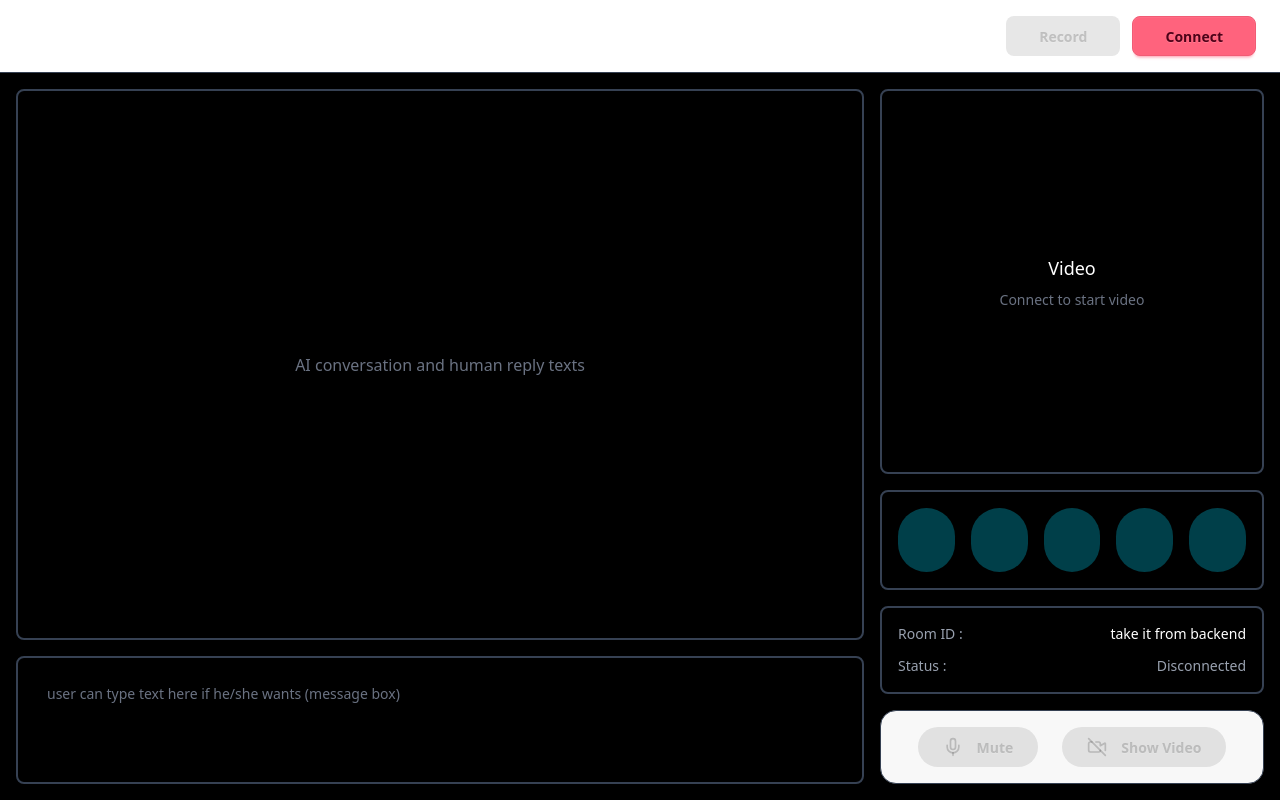
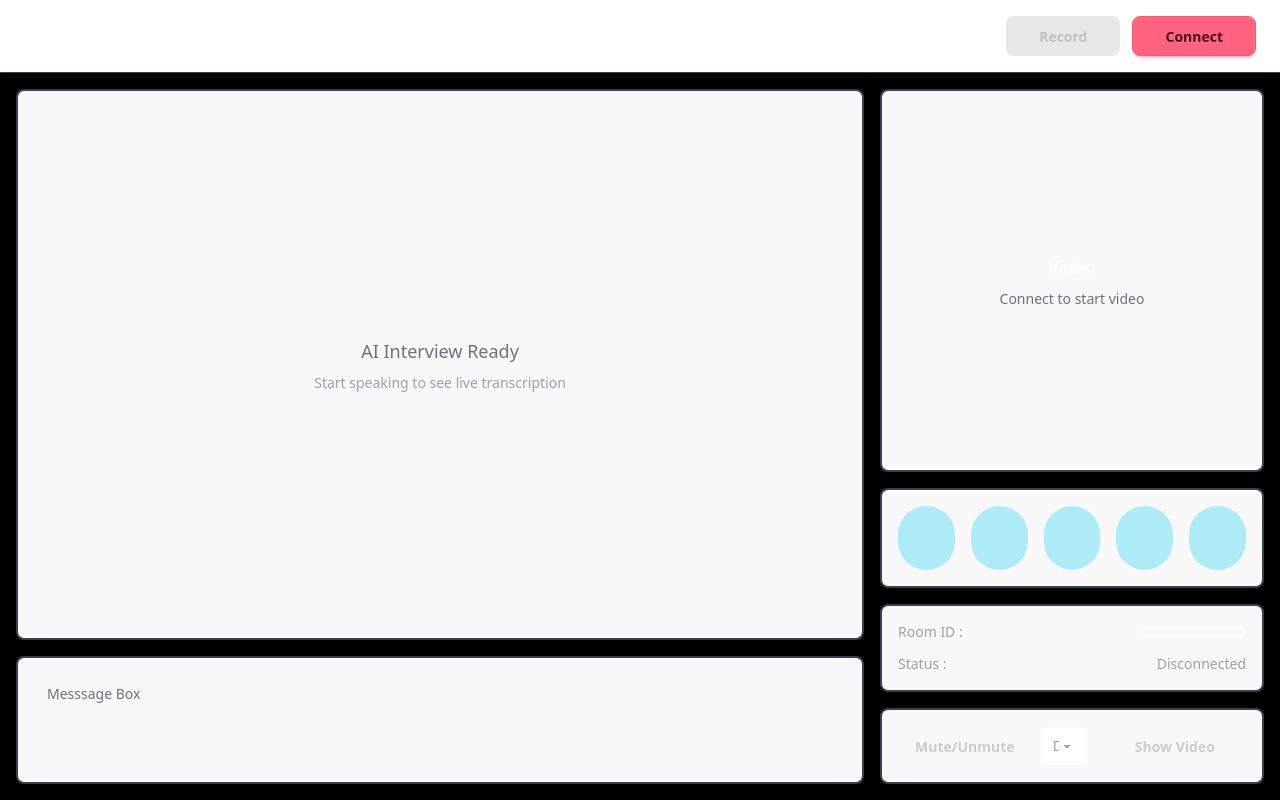
Before and after one commit to TheSushantKumbhar/get_me_hired, a React (Vite) app in the folder frontend/: page /interview in a window 1280 px wide. Built offline with nearby package versions, Linux system fonts and the light colour scheme.

Commit message:
chat functionality added

```diff
--- a/frontend/src/components/InterviewRoom/ControlButtons.jsx
+++ b/frontend/src/components/InterviewRoom/ControlButtons.jsx
@@ -1,35 +1,64 @@
-import React from 'react';
-import { Mic, MicOff, Video, VideoOff } from 'lucide-react';
+// ControlButtons.jsx
+import React, { useEffect, useState } from 'react';
 
-const ControlButtons = ({ isMuted, isVideoOn, onMuteToggle, onVideoToggle, disabled }) => {
+const ControlButtons = ({
+  isMuted,
+  isVideoOn,
+  onMuteToggle,
+  onVideoToggle,
+  disabled,
+  onMicChange,    // callback to switch mics
+  currentMicId,   // selected deviceId
+}) => {
+  const [mics, setMics] = useState([]);
+
+  useEffect(() => {
+    navigator.mediaDevices.enumerateDevices()
+      .then(devices => {
+        const audioInputs = devices.filter(d => d.kind === 'audioinput');
+        setMics(audioInputs);
+      })
+      .catch(console.error);
+  }, []);
+
   return (
-    <div className="border border-gray-700 rounded-2xl bg-base-200 p-4 shadow-md">
-      <div className="flex justify-center gap-6">
+    <div className="border-2 border-gray-700 rounded-lg bg-base-200 p-4">
+      <div className="flex justify-center gap-4">
+        {/* Mute + mic selector */}
+        <div className="flex items-center gap-2 flex-1">
+          <button
+            onClick={onMuteToggle}
+            disabled={disabled}
+            className={`btn rounded-lg ${
+              isMuted ? 'btn-error' : 'btn-ghost'
+            }`}
+          >
+            {isMuted ? 'Unmute' : 'Mute/Unmute'}
+          </button>
 
-        {/* Mute / Unmute Button */}
-        <button
-          onClick={onMuteToggle}
-          disabled={disabled}
-          className={`btn ${
-            isMuted ? 'btn-error' : 'btn-success'
-          } rounded-full px-6`}
-        >
-          {isMuted ? <MicOff className="w-5 h-5" /> : <Mic className="w-5 h-5" />}
-          <span className="ml-2">{isMuted ? 'Unmute' : 'Mute'}</span>
-        </button>
+          <select
+            value={currentMicId || ''}
+            onChange={e => onMicChange(e.target.value)}
+            disabled={disabled}
+            className="select select-bordered bg-base-100 text-sm"
+          >
+            <option value="">Default mic</option>
+            {mics.map(mic => (
+              <option key={mic.deviceId} value={mic.deviceId}>
+                {mic.label || `Mic ${mic.deviceId}`}
+              </option>
+            ))}
+          </select>
+        </div>
 
-        {/* Video On / Off Button */}
+        {/* Video toggle */}
         <button
           onClick={onVideoToggle}
           disabled={disabled}
-          className={`btn ${
-            isVideoOn ? 'btn-primary' : 'btn-neutral'
-          } rounded-full px-6`}
+          className="btn btn-ghost flex-1 rounded-lg"
         >
-          {isVideoOn ? <Video className="w-5 h-5" /> : <VideoOff className="w-5 h-5" />}
-          <span className="ml-2">{isVideoOn ? 'Hide Video' : 'Show Video'}</span>
+          {isVideoOn ? 'Hide Video' : 'Show Video'}
         </button>
-
       </div>
     </div>
   );
--- a/frontend/src/components/InterviewRoom/InfoPanel.jsx
+++ b/frontend/src/components/InterviewRoom/InfoPanel.jsx
@@ -2,10 +2,10 @@ import React from 'react';
 
 const InfoPanel = ({ roomId, status }) => {
   return (
-    <div className="border-2 border-gray-700 rounded-lg bg-black p-4 space-y-3">
+    <div className="border-2 border-gray-700 rounded-lg bg-base-200 p-4 space-y-3">
       <div className="flex justify-between text-sm">
         <span className="text-gray-400">Room ID :</span>
-        <span className="text-white">{roomId || 'take it from backend'}</span>
+        <span className="text-white">{roomId || '0000000000000'}</span>
       </div>
       <div className="flex justify-between text-sm">
         <span className="text-gray-400">Status :</span>
--- a/frontend/src/components/InterviewRoom/MessageBox.jsx
+++ b/frontend/src/components/InterviewRoom/MessageBox.jsx
@@ -18,13 +18,13 @@ const MessageBox = ({ onSendMessage, disabled }) => {
   };
 
   return (
-    <div className="h-32 border-2 border-gray-700 rounded-lg bg-black p-4">
+    <div className="h-32 border-2 border-gray-700 rounded-lg bg-base-200 p-4">
       <textarea
         value={message}
         onChange={(e) => setMessage(e.target.value)}
         onKeyPress={handleKeyPress}
         disabled={disabled}
-        placeholder="user can type text here if he/she wants (message box)"
+        placeholder="Messsage Box"
         className="textarea textarea-ghost w-full h-full resize-none text-white placeholder-gray-500 bg-transparent focus:outline-none"
       />
     </div>
--- a/frontend/src/components/InterviewRoom/ParticipantIndicators.jsx
+++ b/frontend/src/components/InterviewRoom/ParticipantIndicators.jsx
@@ -2,7 +2,7 @@ import React from 'react';
 
 const ParticipantIndicators = ({ participants }) => {
   return (
-    <div className="border-2 border-gray-700 rounded-lg bg-black p-4">
+    <div className="border-2 border-gray-700 rounded-lg bg-base-200 p-4">
       <div className="flex justify-center gap-4">
         {participants.map((participant) => (
           <div
--- a/frontend/src/components/InterviewRoom/TranscriptPanel.jsx
+++ b/frontend/src/components/InterviewRoom/TranscriptPanel.jsx
@@ -1,32 +1,111 @@
-import React, { useRef, useEffect } from 'react';
+import React, { useRef, useEffect, useState } from 'react';
 
-const TranscriptPanel = ({ transcript }) => {
+// Enhanced hook for real-time streaming text (subtitle-like)
+const useStreamingText = (text, isStreaming = false, speed = 20) => {
+  const [displayedText, setDisplayedText] = useState('');
+  const [isActive, setIsActive] = useState(false);
+
+  useEffect(() => {
+    if (!text) {
+      setDisplayedText('');
+      setIsActive(false);
+      return;
+    }
+
+    // If it's a streaming message (interim), show character by character
+    if (isStreaming) {
+      setIsActive(true);
+      let index = 0;
+      setDisplayedText('');
+
+      const timer = setInterval(() => {
+        if (index < text.length) {
+          setDisplayedText(text.slice(0, index + 1));
+          index++;
+        } else {
+          setIsActive(false);
+          clearInterval(timer);
+        }
+      }, speed);
+
+      return () => clearInterval(timer);
+    } else {
+      // For final messages, show immediately
+      setDisplayedText(text);
+      setIsActive(false);
+    }
+  }, [text, isStreaming, speed]);
+
+  return { displayedText, isActive };
+};
+
+// Message component with streaming effect
+const MessageBubble = ({ msg, isLatestStreaming = false }) => {
+  const { displayedText, isActive } = useStreamingText(
+    msg.text,
+    isLatestStreaming && !msg.isFinal,
+    msg.speaker === 'Agent' ? 15 : 25
+  );
+
+  return (
+    <div className={`flex ${msg.speaker === 'You' ? 'justify-end' : 'justify-start'} mb-4`}>
+      <div className={`max-w-[80%] ${
+        msg.speaker === 'You' ? 'bg-black' : 'bg-black'
+      } rounded-2xl px-4 py-3 relative`}>
+        <p className={`font-medium text-xs mb-1 ${
+          msg.speaker === 'You' ? 'text-blue-200' : 'text-green-200'
+        }`}>
+          {msg.speaker} • {msg.timestamp}
+          {isActive && msg.speaker === 'Agent' && (
+            <span className="ml-2 text-xs text-green-300">● LIVE</span>
+          )}
+        </p>
+        <p className="text-white text-sm leading-relaxed">
+          {displayedText}
+          {isActive && (
+            <span className="animate-pulse ml-1 text-gray-300 font-bold">|</span>
+          )}
+        </p>
+      </div>
+    </div>
+  );
+};
+
+const TranscriptPanel = ({ transcript, isAgentSpeaking = false }) => {
   const transcriptEndRef = useRef(null);
 
   useEffect(() => {
     transcriptEndRef.current?.scrollIntoView({ behavior: 'smooth' });
   }, [transcript]);
 
+  // Filter out system messages - only show Agent and You
+  const filteredTranscript = transcript.filter(
+    msg => msg.speaker === 'You' || msg.speaker === 'Agent'
+  );
+
   return (
-    <div className="flex-1 border-2 border-gray-700 rounded-lg bg-black p-4 overflow-y-auto">
-      {transcript.length === 0 ? (
+    <div className="flex-1 border-2 border-gray-700 rounded-lg bg-base-200 p-4 overflow-y-auto">
+      {filteredTranscript.length === 0 ? (
         <div className="h-full flex items-center justify-center">
-          <p className="text-gray-500 text-center">AI conversation and human reply texts</p>
+          <div className="text-center">
+            <p className="text-gray-500 text-lg mb-2">AI Interview Ready</p>
+            <p className="text-gray-400 text-sm">Start speaking to see live transcription</p>
+          </div>
         </div>
       ) : (
-        <div className="space-y-4">
-          {transcript.map((msg, idx) => (
-            <div key={idx} className="text-sm">
-              <p className={`font-medium mb-1 ${
-                msg.speaker === 'You' ? 'text-blue-400' :
-                msg.speaker === 'Agent' ? 'text-green-400' :
-                'text-cyan-400'
-              }`}>
-                {msg.speaker} <span className="text-gray-500 text-xs">{msg.timestamp}</span>
-              </p>
-              <p className="text-gray-300">{msg.text}</p>
-            </div>
-          ))}
+        <div className="space-y-2">
+          {filteredTranscript.map((msg, idx) => {
+            const isLatest = idx === filteredTranscript.length - 1;
+            const isLatestAgent = isLatest && msg.speaker === 'Agent';
+
+            return (
+              <MessageBubble
+                key={`${msg.speaker}-${idx}-${msg.timestamp}-${msg.segmentId || ''}`}
+                msg={msg}
+                isLatestStreaming={isLatestAgent && isAgentSpeaking}
+              />
+            );
+          })}
           <div ref={transcriptEndRef} />
         </div>
       )}
--- a/frontend/src/components/InterviewRoom/VideoPanel.jsx
+++ b/frontend/src/components/InterviewRoom/VideoPanel.jsx
@@ -1,21 +1,26 @@
 import React from 'react';
 
-const VideoPanel = ({ isConnected, videoRef }) => {
+const VideoPanel = ({ isConnected, videoRef, hasVideo }) => {
   return (
-    <div className="flex-1 border-2 border-gray-700 rounded-lg bg-black flex items-center justify-center relative overflow-hidden">
+    <div className="flex-1 border-2 border-gray-700 rounded-lg bg-base-200 flex items-center justify-center relative overflow-hidden">
       <video
         ref={videoRef}
         autoPlay
         playsInline
-        className="w-full h-full object-cover"
-        style={{ display: 'none' }}
+        muted
+        className={`w-full h-full object-cover ${hasVideo ? 'block' : 'hidden'}`}
       />
-      <div className="text-center text-white">
-        <p className="text-lg">Video</p>
-        {!isConnected && (
-          <p className="text-sm text-gray-500 mt-2">Connect to start video</p>
-        )}
-      </div>
+      {!hasVideo && (
+        <div className="text-center text-white absolute">
+          <p className="text-lg">Video</p>
+          {!isConnected && (
+            <p className="text-sm text-gray-500 mt-2">Connect to start video</p>
+          )}
+          {isConnected && (
+            <p className="text-sm text-gray-500 mt-2">Waiting for video stream...</p>
+          )}
+        </div>
+      )}
     </div>
   );
 };
--- a/frontend/src/pages/InterviewRoom.jsx
+++ b/frontend/src/pages/InterviewRoom.jsx
@@ -15,7 +15,10 @@ const InterviewRoom = () => {
   const [transcript, setTranscript] = useState([]);
   const [roomId, setRoomId] = useState('');
   const [status, setStatus] = useState('Disconnected');
-  const [interviewName] = useState('Interview name');
+  const [interviewName] = useState('AI Interview Session');
+  const [hasVideo, setHasVideo] = useState(false);
+  const [currentMic, setCurrentMic] = useState('');
+  const [isAgentSpeaking, setIsAgentSpeaking] = useState(false); // Track agent speaking state
   const [participants, setParticipants] = useState([
     { id: 1, active: false },
     { id: 2, active: false },
@@ -26,14 +29,13 @@ const InterviewRoom = () => {
 
   const roomRef = useRef(null);
   const videoRef = useRef(null);
-  const recognitionRef = useRef(null);
+  const agentSpeakingTimeoutRef = useRef(null);
 
   // Connect to LiveKit Room
   const connectToRoom = async () => {
     try {
       setStatus('Connecting...');
 
-      // Step 1: Get token from backend
       const response = await fetch('http://localhost:5000/token', {
         method: 'POST',
         headers: { 'Content-Type': 'application/json' },
@@ -48,11 +50,8 @@ const InterviewRoom = () => {
       }
 
       const { token, url } = await response.json();
-
-      // Step 2: Import LiveKit
       const LiveKit = await import('livekit-client');
 
-      // Step 3: Create room
       const room = new LiveKit.Room({
         adaptiveStream: true,
         dynacast: true,
@@ -68,53 +67,168 @@ const InterviewRoom = () => {
         setIsConnected(true);
         setStatus('Connected');
         setRoomId(room.name);
-        addTranscript('System', 'Connected to interview room');
         updateParticipant(0, true);
+
+        // Register transcription handler for real-time subtitle-like transcripts
+        room.registerTextStreamHandler('lk.transcription', async (reader, participantInfo) => {
+          try {
+            const message = await reader.readAll();
+            const isTranscription = reader.info.attributes['lk.transcribed_track_id'] != null;
+            const isFinal = reader.info.attributes['lk.transcription_final'] === 'true';
+            const segmentId = reader.info.attributes['lk.segment_id'];
+
+            if (isTranscription && message.trim()) {
+              const speaker = participantInfo.identity.toLowerCase().includes('agent') ||
+                participantInfo.identity.toLowerCase().includes('ai') ||
+                participantInfo.identity.toLowerCase().includes('voice-assistant') ?
+                'Agent' : 'You';
+
+              if (speaker === 'Agent') {
+                // Agent is speaking - enable live subtitle effect
+                setIsAgentSpeaking(true);
+
+                // Clear any existing timeout
+                if (agentSpeakingTimeoutRef.current) {
+                  clearTimeout(agentSpeakingTimeoutRef.current);
+                }
+
+                // Set timeout to stop agent speaking indicator
+                agentSpeakingTimeoutRef.current = setTimeout(() => {
+                  setIsAgentSpeaking(false);
+                }, isFinal ? 1000 : 2000); // Longer timeout for interim
+              }
+
+              if (isFinal) {
+                // Final transcription - replace any interim
+                addFinalTranscript(speaker, message, segmentId);
+              } else {
+                // Interim transcription - show with streaming effect
+                addInterimTranscript(speaker, message, segmentId);
+              }
+            }
+          } catch (error) {
+            console.error('Error processing transcription:', error);
+          }
+        });
       });
 
       room.on(LiveKit.RoomEvent.Disconnected, () => {
         setIsConnected(false);
         setStatus('Disconnected');
-        addTranscript('System', 'Disconnected');
+        setIsAgentSpeaking(false);
         resetParticipants();
       });
 
       room.on(LiveKit.RoomEvent.ParticipantConnected, (participant) => {
-        addTranscript('System', `${participant.identity} joined`);
+        console.log(`${participant.identity} joined`);
         updateNextParticipant(true);
       });
 
       room.on(LiveKit.RoomEvent.TrackSubscribed, (track, publication, participant) => {
         if (track.kind === 'audio') {
           const audioElement = track.attach();
+          audioElement.volume = 1.0;
           document.body.appendChild(audioElement);
-          addTranscript('Agent', 'Speaking...');
+
+          // Detect when agent starts/stops speaking
+          if (participant.identity.toLowerCase().includes('agent')) {
+            // Monitor audio levels to detect when agent is actually speaking
+            const audioContext = new AudioContext();
+            const source = audioContext.createMediaStreamSource(new MediaStream([track.mediaStreamTrack]));
+            const analyser = audioContext.createAnalyser();
+            source.connect(analyser);
+
+            const dataArray = new Uint8Array(analyser.frequencyBinCount);
+
+            const checkAudioLevel = () => {
+              analyser.getByteFrequencyData(dataArray);
+              const average = dataArray.reduce((a, b) => a + b) / dataArray.length;
+
+              if (average > 10) { // Threshold for speech detection
+                setIsAgentSpeaking(true);
+              }
+
+              requestAnimationFrame(checkAudioLevel);
+            };
+
+            checkAudioLevel();
+          }
         }
-        if (track.kind === 'video' && videoRef.current) {
-          track.attach(videoRef.current);
-          videoRef.current.style.display = 'block';
+
+        if (track.kind === 'video') {
+          if (videoRef.current) {
+            track.attach(videoRef.current);
+            setHasVideo(true);
+          }
         }
       });
 
-      // Connect
+      room.on(LiveKit.RoomEvent.TrackUnsubscribed, (track) => {
+        if (track.kind === 'video') {
+          track.detach();
+          setHasVideo(false);
+        }
+        if (track.kind === 'audio') {
+          track.detach();
+        }
+      });
+
+      // Connect to room
       await room.connect(url, token);
       await room.localParticipant.setMicrophoneEnabled(true);
-
       roomRef.current = room;
-      startSpeechRecognition();
 
     } catch (error) {
       console.error('Connection error:', error);
       setStatus('Error: ' + error.message);
-      addTranscript('System', `Error: ${error.message}`);
     }
+  };
+
+  // Add final transcript (replaces interim)
+  const addFinalTranscript = (speaker, text, segmentId) => {
+    if (!text || !text.trim()) return;
+
+    setTranscript(prev => {
+      // Remove any interim message with same segmentId
+      const filtered = prev.filter(msg => msg.segmentId !== segmentId);
+
+      return [...filtered, {
+        speaker,
+        text: text.trim(),
+        timestamp: new Date().toLocaleTimeString(),
+        isFinal: true,
+        segmentId
+      }];
+    });
+  };
+
+  // Add interim transcript (for streaming effect)
+  const addInterimTranscript = (speaker, text, segmentId) => {
+    if (!text || !text.trim()) return;
+
+    setTranscript(prev => {
+      // Remove any previous interim message with same segmentId
+      const filtered = prev.filter(msg => msg.segmentId !== segmentId);
+
+      return [...filtered, {
+        speaker,
+        text: text.trim(),
+        timestamp: new Date().toLocaleTimeString(),
+        isFinal: false,
+        segmentId,
+        isStreaming: speaker === 'Agent' // Enable streaming for agent
+      }];
+    });
   };
 
   const disconnectFromRoom = async () => {
     if (roomRef.current) {
       await roomRef.current.disconnect();
       roomRef.current = null;
-      stopSpeechRecognition();
+    }
+    setIsAgentSpeaking(false);
+    if (agentSpeakingTimeoutRef.current) {
+      clearTimeout(agentSpeakingTimeoutRef.current);
     }
   };
 
@@ -123,69 +237,86 @@ const InterviewRoom = () => {
       const newState = !isMuted;
       await roomRef.current.localParticipant.setMicrophoneEnabled(!newState);
       setIsMuted(newState);
-      addTranscript('System', newState ? 'Muted' : 'Unmuted');
     }
   };
+
+  const onMicChange = async (deviceId) => {
+  setCurrentMic(deviceId);
+  if (roomRef.current) {
+    // disable current mic
+    await roomRef.current.localParticipant.setMicrophoneEnabled(false);
+
+    // unpublish old track
+    const oldPublication = Array.from(
+      roomRef.current.localParticipant.audioTracks.values()
+    )[0];
+    if (oldPublication) {
+      await roomRef.current.localParticipant.unpublishTrack(oldPublication.track);
+    }
+
+    // get new MediaStream from selected device
+    const newStream = await navigator.mediaDevices.getUserMedia({
+      audio: { deviceId: deviceId || undefined }
+    });
+    const newTrack = newStream.getAudioTracks()[0];
+    // publish new track
+    await roomRef.current.localParticipant.publishTrack(newTrack);
+    // re-enable mic if not muted
+    await roomRef.current.localParticipant.setMicrophoneEnabled(!isMuted);
+  }
+};
 
   const toggleVideo = async () => {
     if (roomRef.current) {
       const newState = !isVideoOn;
       await roomRef.current.localParticipant.setCameraEnabled(newState);
       setIsVideoOn(newState);
+
+      if (newState && videoRef.current) {
+        const tracks = Array.from(roomRef.current.localParticipant.videoTracks.values());
+        if (tracks.length > 0) {
+          const videoTrack = tracks[0].videoTrack;
+          if (videoTrack) {
+            videoTrack.attach(videoRef.current);
+            setHasVideo(true);
+          }
+        }
+      } else {
+        setHasVideo(false);
+      }
     }
   };
 
   const toggleRecording = () => {
     setIsRecording(!isRecording);
-    addTranscript('System', isRecording ? 'Recording stopped' : 'Recording started');
   };
 
   const handleSendMessage = (message) => {
     if (roomRef.current && message.trim()) {
       const encoder = new TextEncoder();
-      const data = encoder.encode(JSON.stringify({ type: 'message', text: message }));
+      const data = encoder.encode(JSON.stringify({
+        type: 'chat_message',
+        text: message,
+        timestamp: Date.now()
+      }));
       roomRef.current.localParticipant.publishData(data, { reliable: true });
-      addTranscript('You', message);
+
+      // Add to transcript immediately
+      setTranscript(prev => [...prev, {
+        speaker: 'You',
+        text: message.trim(),
+        timestamp: new Date().toLocaleTimeString(),
+        isFinal: true
+      }]);
     }
-  };
-
-  const startSpeechRecognition = () => {
-    if ('webkitSpeechRecognition' in window || 'SpeechRecognition' in window) {
-      const SpeechRecognition = window.SpeechRecognition || window.webkitSpeechRecognition;
-      const recognition = new SpeechRecognition();
-
-      recognition.continuous = true;
-      recognition.interimResults = false;
-
-      recognition.onresult = (event) => {
-        const transcript = event.results[event.results.length - 1][0].transcript;
-        addTranscript('You', transcript);
-      };
-
-      recognition.start();
-      recognitionRef.current = recognition;
-    }
-  };
-
-  const stopSpeechRecognition = () => {
-    if (recognitionRef.current) {
-      recognitionRef.current.stop();
-      recognitionRef.current = null;
-    }
-  };
-
-  const addTranscript = (speaker, text) => {
-    setTranscript(prev => [...prev, {
-      speaker,
-      text,
-      timestamp: new Date().toLocaleTimeString()
-    }]);
   };
 
   const updateParticipant = (index, active) => {
     setParticipants(prev => {
       const updated = [...prev];
-      updated[index] = { ...updated[index], active };
+      if (updated[index]) {
+        updated[index] = { ...updated[index], active };
+      }
       return updated;
     });
   };
@@ -205,6 +336,18 @@ const InterviewRoom = () => {
     setParticipants(prev => prev.map(p => ({ ...p, active: false })));
   };
 
+  // Cleanup on unmount
+  useEffect(() => {
+    return () => {
+      if (roomRef.current) {
+        roomRef.current.disconnect();
+      }
+      if (agentSpeakingTimeoutRef.current) {
+        clearTimeout(agentSpeakingTimeoutRef.current);
+      }
+    };
+  }, []);
+
   return (
     <div className="h-screen bg-black text-white flex flex-col">
       <Header
@@ -219,13 +362,16 @@ const InterviewRoom = () => {
       <div className="flex-1 flex gap-4 p-4 overflow-hidden">
         {/* Left Panel */}
         <div className="flex-1 flex flex-col gap-4">
-          <TranscriptPanel transcript={transcript} />
+          <TranscriptPanel
+            transcript={transcript}
+            isAgentSpeaking={isAgentSpeaking}
+          />
           <MessageBox onSendMessage={handleSendMessage} disabled={!isConnected} />
         </div>
 
         {/* Right Panel */}
         <div className="w-96 flex flex-col gap-4">
-          <VideoPanel isConnected={isConnected} videoRef={videoRef} />
+          <VideoPanel isConnected={isConnected} videoRef={videoRef} hasVideo={hasVideo} />
           <ParticipantIndicators participants={participants} />
           <InfoPanel roomId={roomId} status={status} />
           <ControlButtons
@@ -234,6 +380,8 @@ const InterviewRoom = () => {
             onMuteToggle={toggleMute}
             onVideoToggle={toggleVideo}
             disabled={!isConnected}
+            onMicChange={onMicChange}
+            currentMicId={currentMic}
           />
         </div>
       </div>
```
